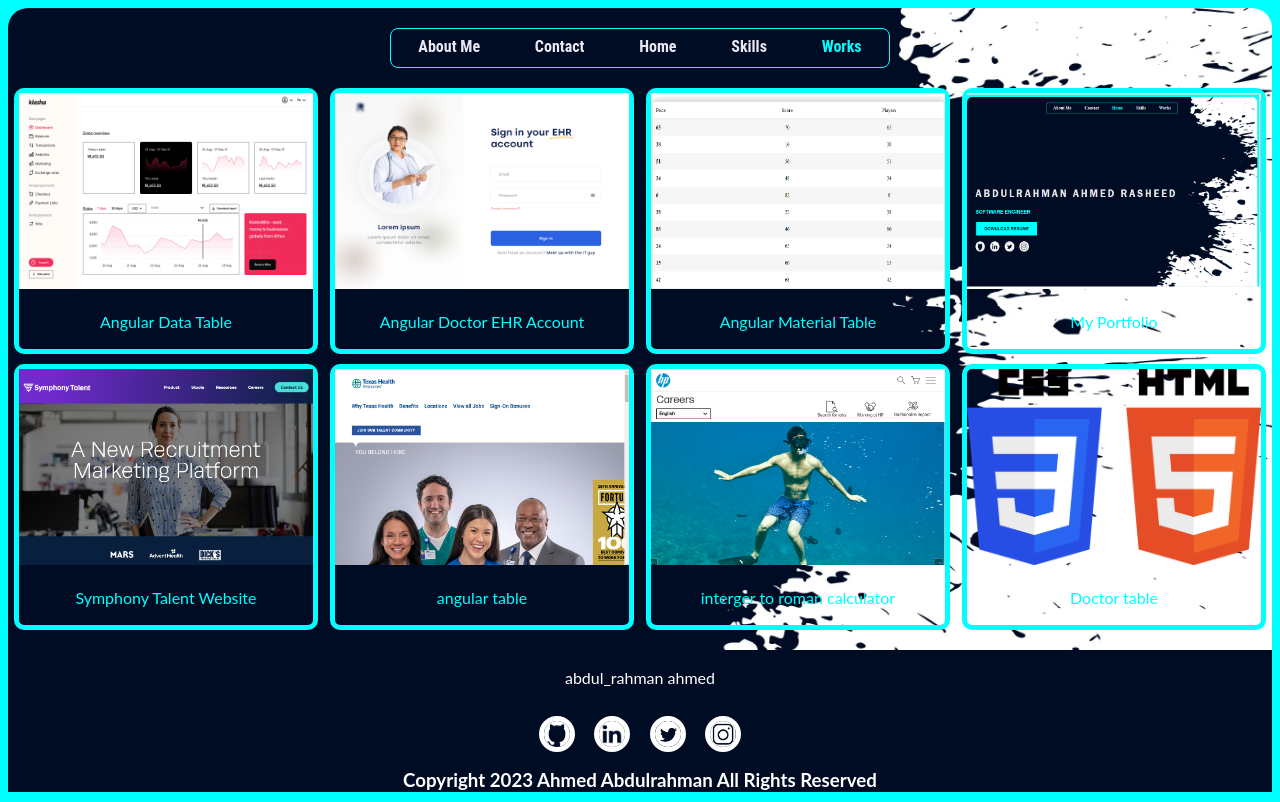
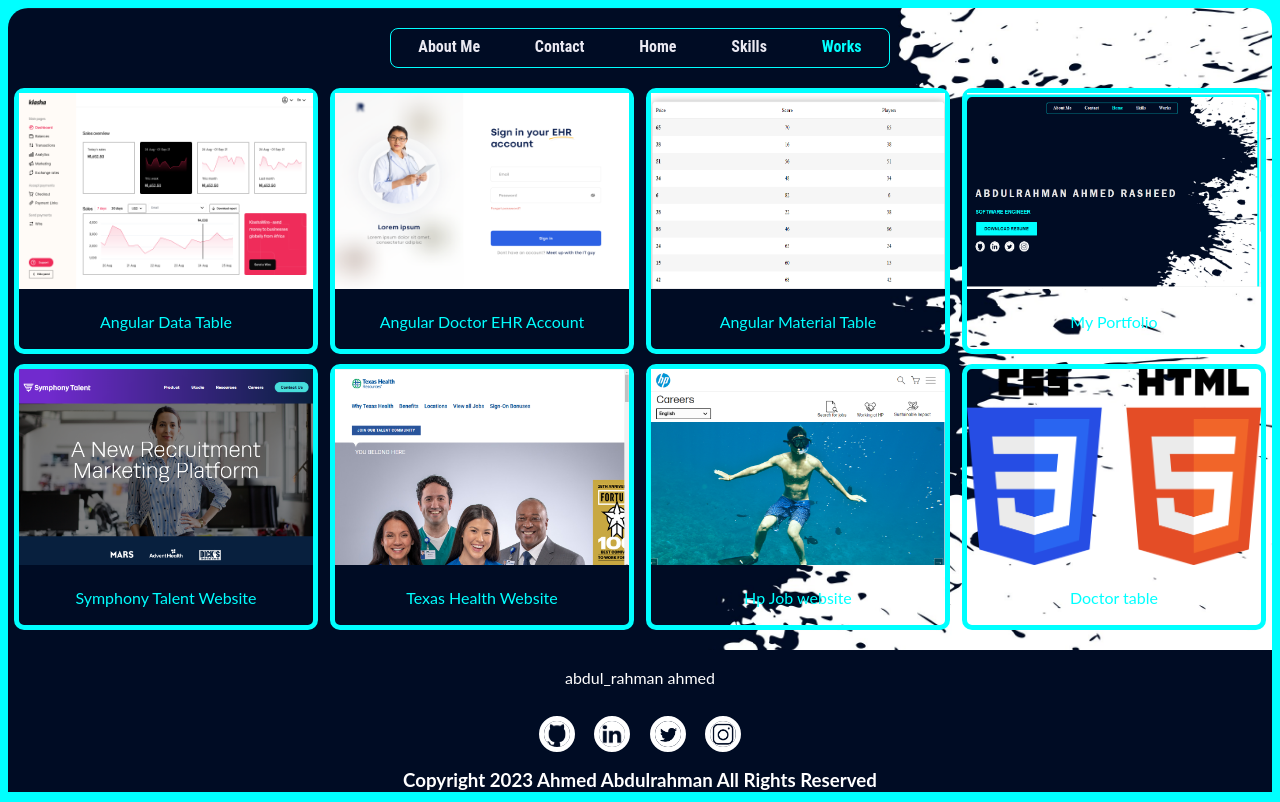
Before and after one commit to Rahman-Abdul/my-portfolio, a Next.js app: page /works in a window 1280 px wide. Built offline with nearby package versions, Linux system fonts and the light colour scheme.

Commit message:
removed packag json

```diff
--- a/pages/works.tsx
+++ b/pages/works.tsx
@@ -68,7 +68,7 @@ const Works: any = () => {
     <a target="_blank" href="img_mountains.jpg">
     <Image src={texas} alt="Illustrator" width="600" height="400"/>
     </a>
-    <div className="desc">angular table</div>
+    <div className="desc">Texas Health Website</div>
   </div>
 </div>
 
@@ -77,7 +77,7 @@ const Works: any = () => {
     <a target="_blank" href="img_mountains.jpg">
     <Image src={hp} alt="Illustrator" width="600" height="400"/>
     </a>
-    <div className="desc">interger to roman calculator</div>
+    <div className="desc">Hp Job website</div>
   </div>
 </div>
 
```
